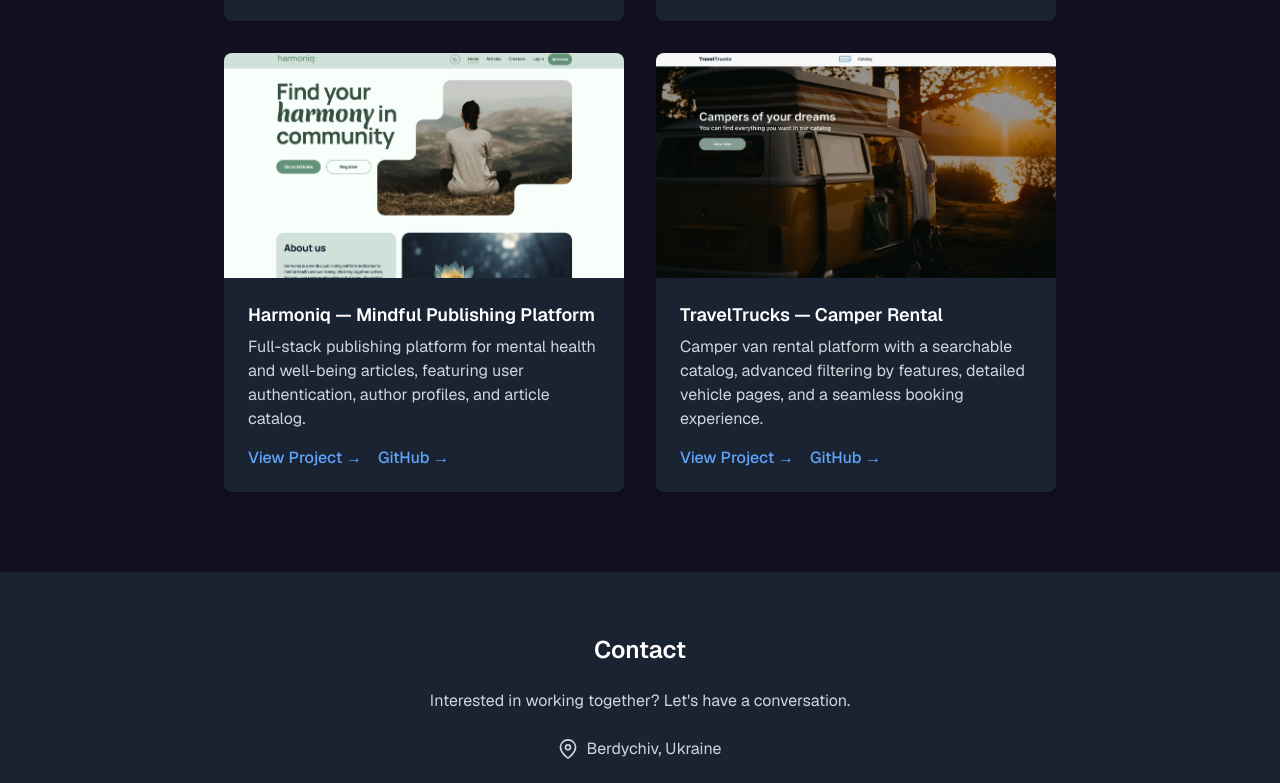
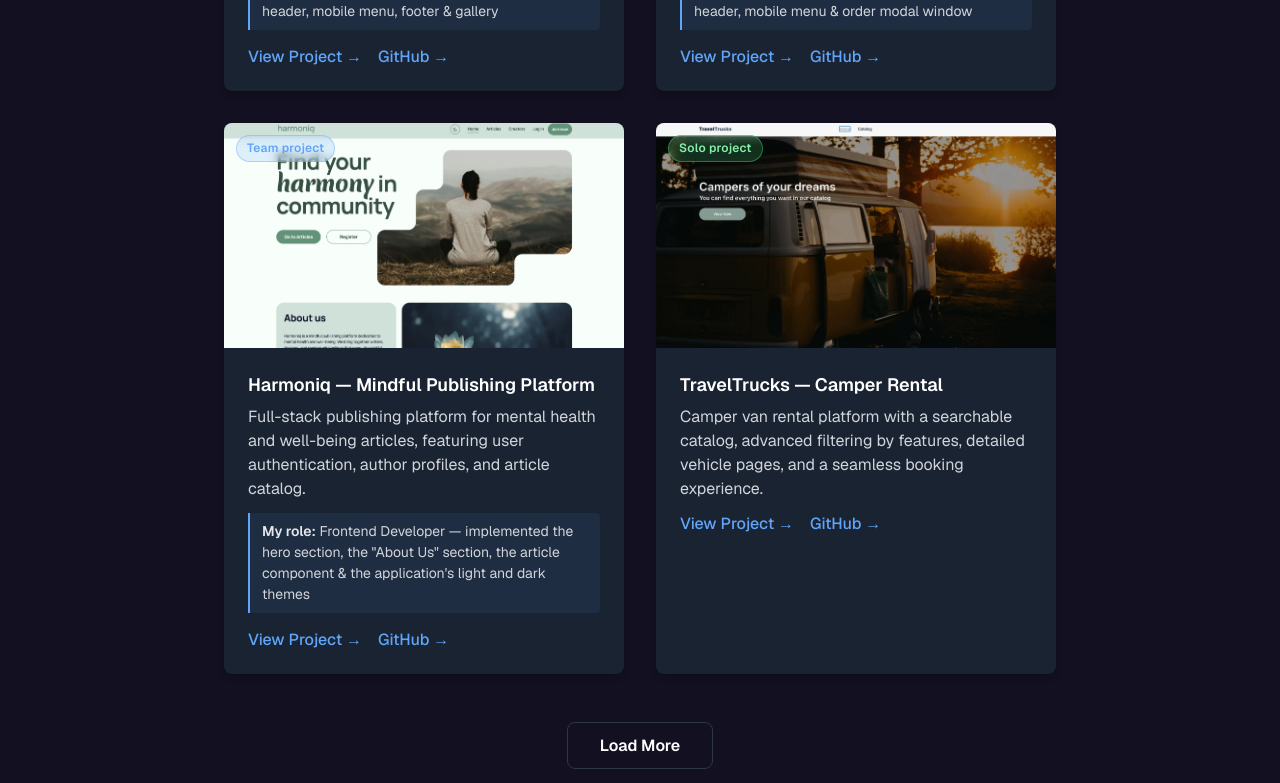
Before and after one commit to manilchuk/Portfolio-Manylchuk, a Next.js app: page / in a window 1280 px wide. Shown: the part 1541-2324 px from the top of the page. Built offline with nearby package versions, Linux system fonts and the light colour scheme.

Commit message:
add projects and pagination in ProjectsSection

```diff
--- a/app/components/ProjectsSection/ProjectsSection.module.css
+++ b/app/components/ProjectsSection/ProjectsSection.module.css
@@ -61,6 +61,32 @@
   object-fit: cover;
 }
 
+.badge {
+  position: absolute;
+  top: 12px;
+  left: 12px;
+  z-index: 1;
+  padding: 4px 10px;
+  border-radius: 999px;
+  font-size: 12px;
+  font-weight: 600;
+  line-height: 1.4;
+  letter-spacing: 0.02em;
+  backdrop-filter: blur(4px);
+}
+
+.badgeTeam {
+  background-color: rgb(96 165 250 / 0.18);
+  color: var(--color-link);
+  border: 1px solid rgb(96 165 250 / 0.4);
+}
+
+.badgeSolo {
+  background-color: rgb(74 222 128 / 0.18);
+  color: var(--color-badgeSolo);
+  border: 1px solid rgb(74 222 128 / 0.4);
+}
+
 .content {
   padding: 16px;
 }
@@ -74,10 +100,26 @@
 }
 
 .description {
-  margin: 0 0 16px;
+  margin: 0 0 12px;
   font-size: 14px;
   line-height: 1.5;
   color: var(--color-gray-300);
+}
+
+.role {
+  margin: 0 0 16px;
+  padding: 8px 12px;
+  border-left: 2px solid var(--color-link);
+  background-color: rgb(96 165 250 / 0.08);
+  border-radius: 0 4px 4px 0;
+  font-size: 13px;
+  line-height: 1.5;
+  color: var(--color-gray-300);
+}
+
+.roleLabel {
+  font-weight: 600;
+  color: var(--color-gray-100);
 }
 
 .footer {
@@ -89,13 +131,43 @@
 .link {
   font-size: 14px;
   font-weight: 500;
-  color: #60a5fa;
+  color: var(--color-link);
   text-decoration: none;
   transition: color 0.2s ease;
 }
 
 .link:hover {
-  color: #93c5fd;
+  color: var(--color-link-hover);
+}
+
+.loadMoreWrapper {
+  display: flex;
+  justify-content: center;
+  margin-top: 32px;
+}
+
+.loadMoreButton {
+  padding: 10px 24px;
+  border: 1px solid var(--color-gray-700);
+  border-radius: 8px;
+  background-color: transparent;
+  color: var(--color-white);
+  font-size: 14px;
+  font-weight: 600;
+  cursor: pointer;
+  transition:
+    background-color 0.2s ease,
+    border-color 0.2s ease;
+}
+
+.loadMoreButton:hover {
+  background-color: var(--color-gray-900);
+  border-color: var(--color-link);
+}
+
+.loadMoreButton:focus-visible {
+  outline: 2px solid var(--color-link);
+  outline-offset: 2px;
 }
 
 @media (min-width: 640px) {
@@ -135,7 +207,20 @@
     font-size: 16px;
   }
 
+  .role {
+    font-size: 14px;
+  }
+
   .link {
+    font-size: 16px;
+  }
+
+  .loadMoreWrapper {
+    margin-top: 48px;
+  }
+
+  .loadMoreButton {
+    padding: 12px 32px;
     font-size: 16px;
   }
 }
--- a/app/components/ProjectsSection/ProjectsSection.tsx
+++ b/app/components/ProjectsSection/ProjectsSection.tsx
@@ -1,7 +1,23 @@
+'use client';
+
+import { useState } from 'react';
 import Image from 'next/image';
 import styles from './ProjectsSection.module.css';
 
-const projects = [
+type ProjectType = 'team' | 'solo';
+
+interface Project {
+  id: number;
+  title: string;
+  description: string;
+  image: string;
+  link: string;
+  githubLink: string;
+  type: ProjectType;
+  role?: string;
+}
+
+const projects: Project[] = [
   {
     id: 1,
     title: 'EcoTote — Bag Sales Store',
@@ -9,7 +25,9 @@ const projects = [
       'Responsive team landing page for an eco-friendly bags brand, featuring a product catalog, image gallery, and contact form.',
     image: '/ecotote.webp',
     link: 'https://romanromanr.github.io/first-team-project/index.html',
-    githubLink: 'https://github.com/romanromanr/first-team-project',
+    githubLink: 'https://github.com/manilchuk/first-team-project',
+    type: 'team',
+    role: 'Frontend developer — implemented header, mobile menu, footer & gallery',
   },
   {
     id: 2,
@@ -18,7 +36,9 @@ const projects = [
       'Furniture store landing page built with vanilla JavaScript, featuring a product catalog, FAQ section, customer reviews, and an order form.',
     image: '/mebleria.webp',
     link: 'https://romanromanr.github.io/my-project-withJS/',
-    githubLink: 'https://github.com/romanromanr/my-project-withJS',
+    githubLink: 'https://github.com/manilchuk/my-teamproject-withJS',
+    type: 'team',
+    role: 'Frontend Developer — implemented the header, mobile menu & order modal window',
   },
   {
     id: 3,
@@ -28,6 +48,8 @@ const projects = [
     image: '/harmoniq.webp',
     link: 'https://harmoniq-sage.vercel.app/',
     githubLink: 'https://github.com/manilchuk/cheerful-squirrels-front',
+    type: 'team',
+    role: 'Frontend Developer — implemented the hero section, the "About Us" section, the article component & the application\'s light and dark themes',
   },
   {
     id: 4,
@@ -37,10 +59,44 @@ const projects = [
     image: '/traveltrucks.webp',
     link: 'https://travel-trucks-ruddy-xi.vercel.app/',
     githubLink: 'https://github.com/manilchuk/TravelTrucks',
+    type: 'solo',
+  },
+  {
+    id: 5,
+    title: 'TruckFest — Cooking Game',
+    description:
+      'Responsive landing page for a mobile cooking game with interactive UI components, game screenshots, user reviews, smooth animations, and a Google Play download section.',
+    image: '/truckfest.webp',
+    link: 'https://stp-13023.vercel.app/',
+    githubLink: 'https://github.com/manilchuk/STP-13023',
+    type: 'team',
+    role: 'Frontend Developer — implemented the header, mobile menu, Features, Reviews, Privacy Policy, Terms of Service & animations',
+  },
+  {
+    id: 6,
+    title: 'ReGarden Match — Puzzle Game',
+    description:
+      'Responsive promotional landing page for a match-3 puzzle game featuring game mechanics, interactive sections, player reviews, FAQ, image gallery, and Google Play integration.',
+    image: '/regarden-match.webp',
+    link: 'https://stpp-398.vercel.app/',
+    githubLink: 'https://github.com/manilchuk/STPP-398',
+    type: 'team',
+    role: 'Frontend Developer — implemented the hero section, About the Game, Features, Reviews, and FAQ sections, Privacy Policy and Terms of Service & animations.',
   },
 ];
 
+const PROJECTS_PER_PAGE = 4;
+
 export default function ProjectsSection() {
+  const [visibleCount, setVisibleCount] = useState(PROJECTS_PER_PAGE);
+
+  const visibleProjects = projects.slice(0, visibleCount);
+  const hasMore = visibleCount < projects.length;
+
+  const handleLoadMore = () => {
+    setVisibleCount((prev) => Math.min(prev + PROJECTS_PER_PAGE, projects.length));
+  };
+
   return (
     <section className={styles.section}>
       <div className={styles.container}>
@@ -49,17 +105,36 @@ export default function ProjectsSection() {
         </header>
 
         <ul className={styles.projects}>
-          {projects.map((project) => (
+          {visibleProjects.map((project) => (
             <li key={project.id} className={styles.projectItem}>
               <article className={styles.card}>
                 <figure className={styles.imageWrapper}>
-                  <Image src={project.image} alt={project.title} fill className={styles.image} />
+                  <Image
+                    src={project.image}
+                    alt={project.title}
+                    fill
+                    sizes="(min-width: 640px) 50vw, 100vw"
+                    className={styles.image}
+                  />
+                  <span
+                    className={`${styles.badge} ${
+                      project.type === 'team' ? styles.badgeTeam : styles.badgeSolo
+                    }`}
+                  >
+                    {project.type === 'team' ? 'Team project' : 'Solo project'}
+                  </span>
                 </figure>
 
                 <div className={styles.content}>
                   <h3 className={styles.projectTitle}>{project.title}</h3>
 
                   <p className={styles.description}>{project.description}</p>
+
+                  {project.type === 'team' && project.role && (
+                    <p className={styles.role}>
+                      <span className={styles.roleLabel}>My role:</span> {project.role}
+                    </p>
+                  )}
 
                   <footer className={styles.footer}>
                     <a
@@ -85,6 +160,18 @@ export default function ProjectsSection() {
             </li>
           ))}
         </ul>
+        {hasMore && (
+          <div className={styles.loadMoreWrapper}>
+            <button
+              type="button"
+              onClick={handleLoadMore}
+              className={styles.loadMoreButton}
+              aria-label="Load more projects"
+            >
+              Load More
+            </button>
+          </div>
+        )}
       </div>
     </section>
   );
--- a/app/components/SkillsSection/SkillsSection.tsx
+++ b/app/components/SkillsSection/SkillsSection.tsx
@@ -15,7 +15,7 @@ export default function SkillsSection() {
     'Git',
     'GitHub',
     'Vite',
-    'Prettier',
+    'Zustand',
     'REST API',
   ];
 
--- a/app/globals.css
+++ b/app/globals.css
@@ -2,6 +2,7 @@
   --color-white: #ffffff;
   --color-black: #000000;
 
+  --color-gray-100: #e5e7eb;
   --color-gray-300: #d1d5db;
   --color-gray-400: #9ca3af;
   --color-gray-600: #4b5563;
@@ -12,6 +13,11 @@
 
   --color-blue: #1d4ed8;
   --color-light-blue: #2563eb;
+
+  --color-link: #60a5fa;
+  --color-link-hover: #93c5fd;
+
+  --color-badgeSolo: #86efac;
 }
 
 * {
```
Also changed, not shown: public/regarden-match.webp (added), public/truckfest.webp (added).
